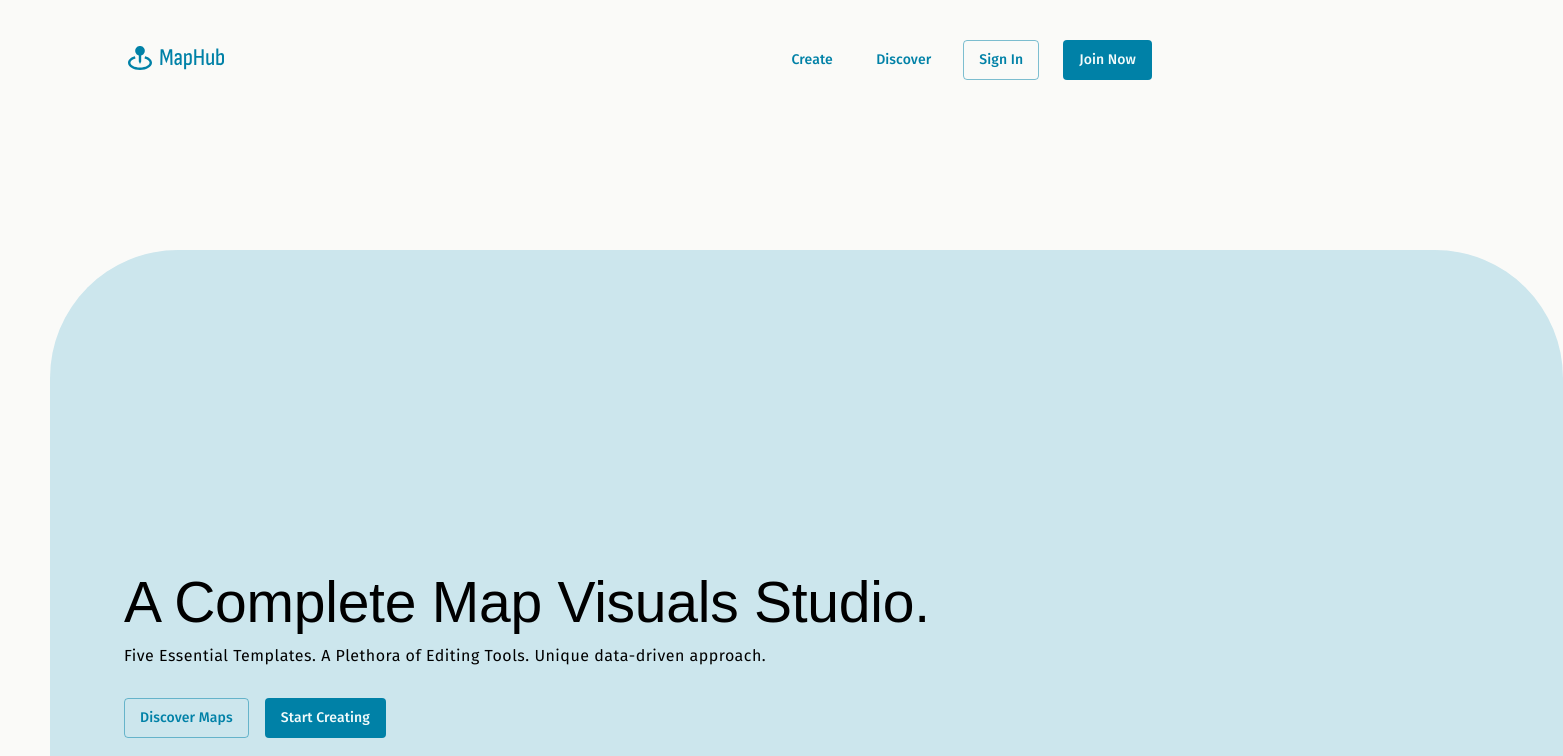
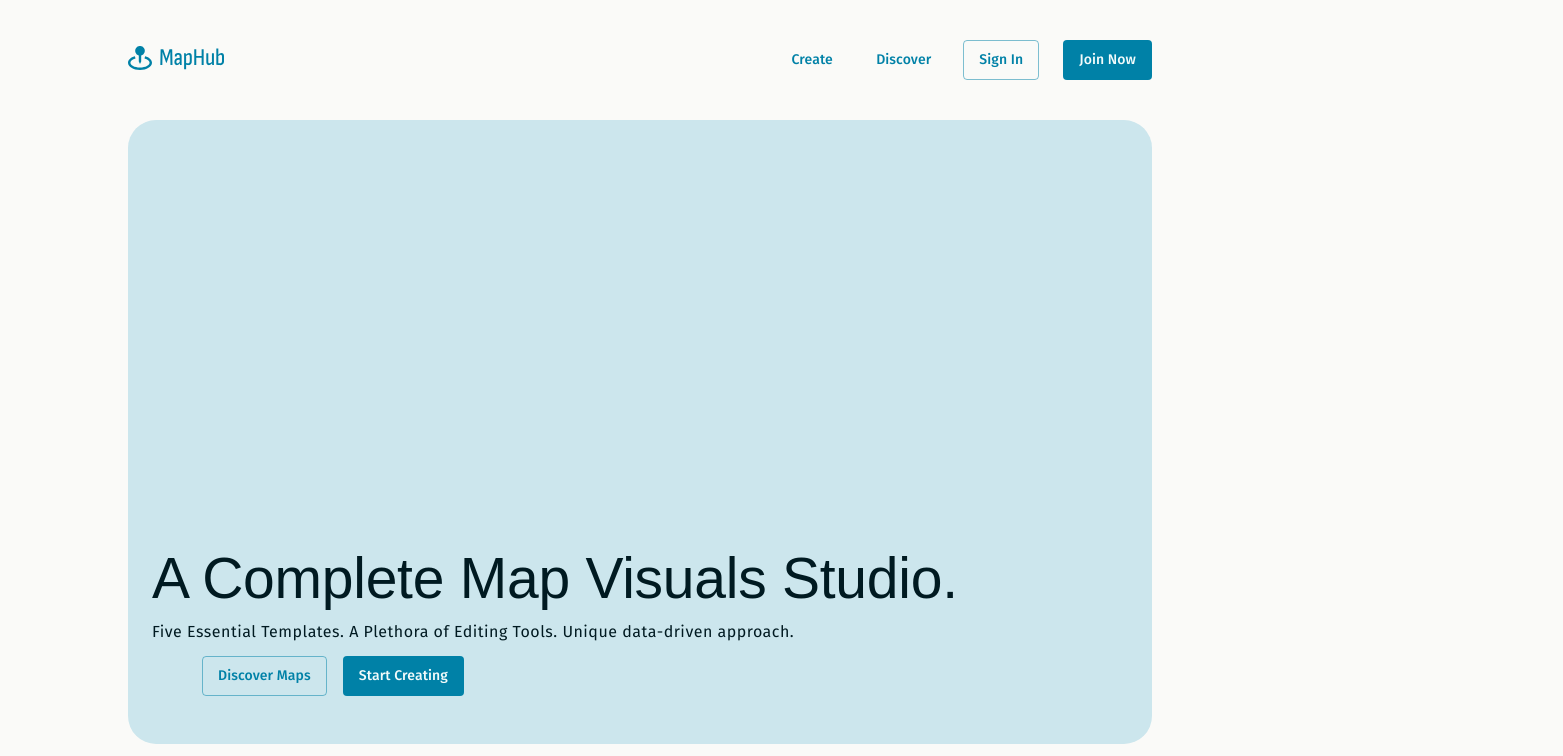
Before and after one commit to CSE416-MapHub/MapHub, a Next.js app in the folder client/: page / in a window 1280 px wide. Shown: the top 756 px of the page, 1563 px wide, since content can reach past the window. Built offline with nearby package versions, Linux system fonts and the light colour scheme; a web font is replaced by a local one.

Commit message:
update styling

```diff
--- a/client/src/app/page.tsx
+++ b/client/src/app/page.tsx
@@ -10,30 +10,9 @@ function Home() {
   return (
     <main className="flex min-h-screen flex-col items-center justify-center p-24">
       <Box
-        sx={{
-          height: '80px', // Set the height to 80px
-          display: 'flex',
-          alignItems: 'center',
-          justifyContent: 'center', // Center the content horizontally
-        }}
+        className={styles.hero__box}
       >
-      </Box>
-      <Box
-        sx={{
-          display: 'flex',
-          flexDirection: 'column',
-          justifyContent: 'center',
-          width: '1513px',
-          height: '808px',
-          borderRadius: 32,
-          margin: '50px 191px 86px 50px',
-          bgcolor: 'primary.container'
-        }}
-      >
-        <Container sx={{
-          marginLeft: '50px',
-          marginBottom: '30px'
-        }}>
+        <Container className={styles.hero__contentbox}>
           <Typography variant="h1">
             A Complete
             Map Visuals Studio.
```
